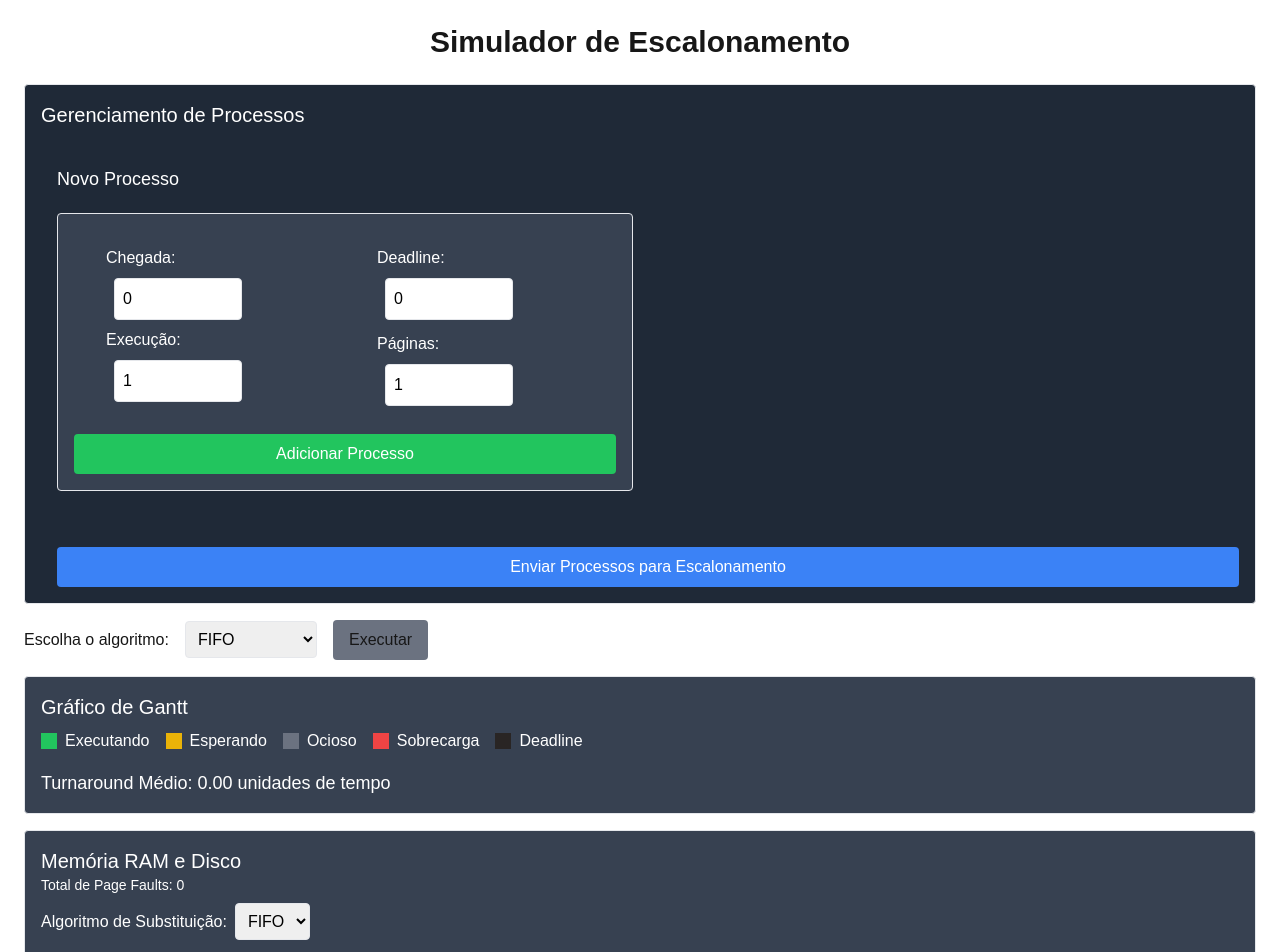
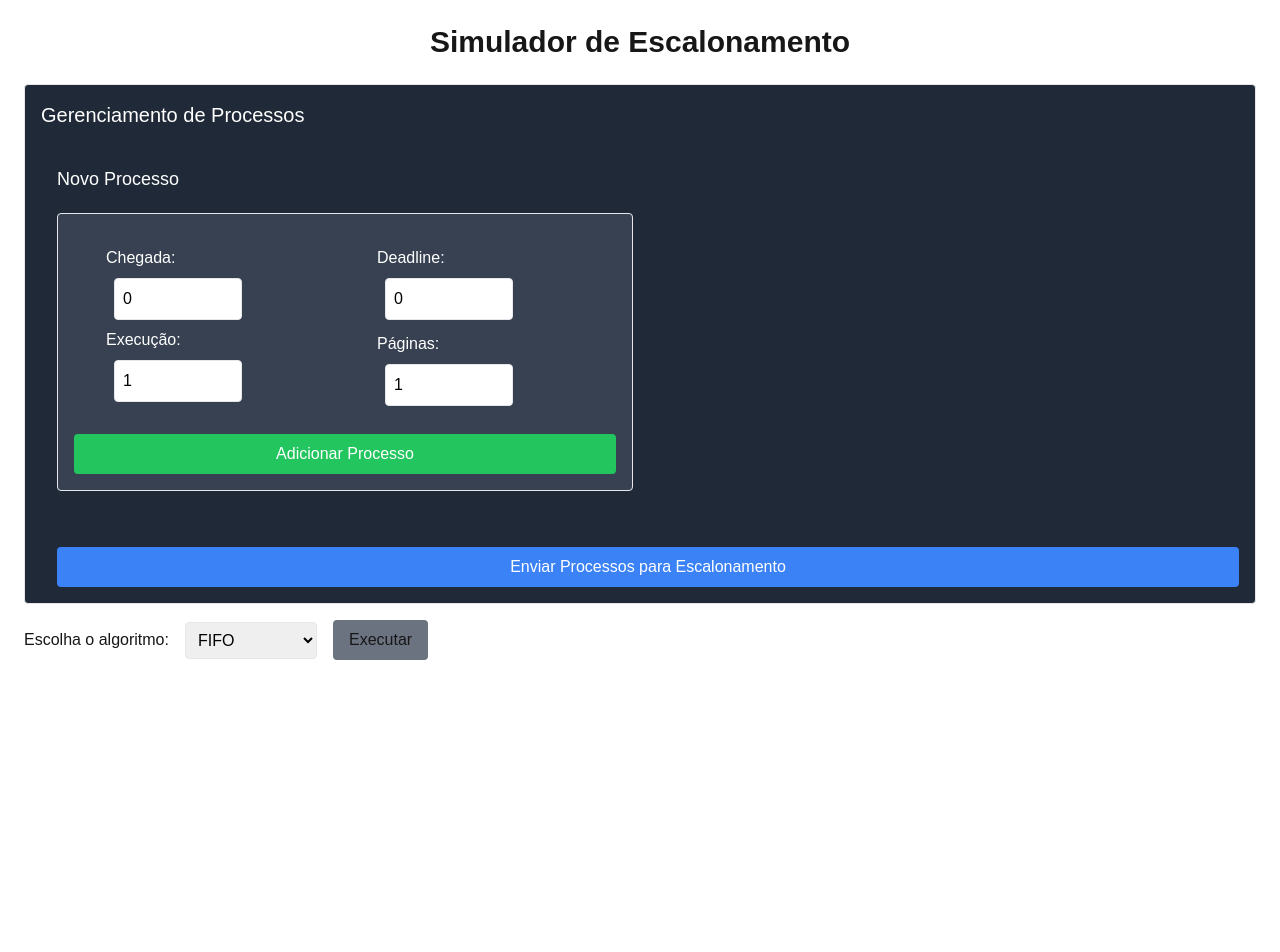
Before and after one commit to lucasjulio2003/Escalonador-de-processos---SO, a Next.js app: page / in a window 1280 px wide. Shown: the top 952 px of the page. After the commit the page ends 800 px from the top, so only its background shows below. Built offline with nearby package versions, Linux system fonts and the light colour scheme.

Commit message:
tratamento de erro

```diff
--- a/app/components/GanttChart.tsx
+++ b/app/components/GanttChart.tsx
@@ -145,7 +145,7 @@ export default function GanttChart({
         </div>
         <div className="flex items-center space-x-2">
           <div className="w-4 h-4 bg-stone-800" />
-          <span>Deadline</span>
+          <span>Após Deadline</span>
         </div>
       </div>
 
--- a/app/page.tsx
+++ b/app/page.tsx
@@ -1,5 +1,6 @@
 /* eslint-disable @typescript-eslint/no-explicit-any */
 "use client";
+import React, { useState } from 'react';
 import ProcessForm from "./components/ProcessForm";
 import MemoryView from "./components/MemoryView";
 import GanttChart from "./components/GanttChart";
@@ -7,7 +8,7 @@ import { useScheduler } from "./hooks/useScheduler";
 // import SelectInputs from "./components/SelectInputs";
 
 export default function Home() {
-
+  const [errorMessage, setErrorMessage] = useState<string | null>(null);
   const {
     processes,
     saveProcesses,
@@ -20,8 +21,28 @@ export default function Home() {
     runScheduler,
     isRunning,
   } = useScheduler();
-  // const [overhead, setOverhead] = useState(1);
 
+  const handleStartSimulation = () => {
+    // Verificar se há algum erro nos inputs
+    if (quantum <= 0) {
+      setErrorMessage('O quantum deve ser maior que 0.');
+      return;
+    }
+
+    if (processes.some(p => p.executationTime <= 0)) {
+      setErrorMessage('O tempo de execução de todos os processos deve ser maior que 0.');
+      return;
+    }
+
+    if (processes.some(p => p.numPages <= 0)) {
+      setErrorMessage('O número de páginas de todos os processos deve ser maior que 0.');
+      return;
+    }
+
+    // Se não houver erros, iniciar a simulação
+    setErrorMessage(null);
+    runScheduler();
+  };
 
   return (
     <div className="container mx-auto p-6">
@@ -31,7 +52,7 @@ export default function Home() {
       <ProcessForm setProcesses={saveProcesses} /> {/* Alterado para salvar antes de rodar */}
 
       {/* Configuração de Algoritmo */}
-      <div className="my-4">
+      <div className="my-4 flex items-center">
         <label className="mr-4">Escolha o algoritmo:</label>
         <select value={algorithm} onChange={(e) => setAlgorithm(e.target.value as any)} className="p-2 border rounded text-black">
           <option value="FIFO">FIFO</option>
@@ -40,12 +61,10 @@ export default function Home() {
           <option value="RR">Round Robin</option>
         </select>
 
-
         {/* Exibir campo Quantum apenas se Round Robin for selecionado */}
         {["RR", "EDF"].includes(algorithm) && (
           <div className="inline-block ml-4">
             <label className="block text-white text-sm">Quantum:</label>
-
             <input
               type="number"
               min={1}
@@ -55,7 +74,6 @@ export default function Home() {
               placeholder="Quantum"
             />
           </div>
-
         )}
 
         {/* Exibir campo de Sobrecarga apenas se RR ou EDF forem selecionados */}
@@ -71,12 +89,11 @@ export default function Home() {
               placeholder="Sobrecarga"
             />
           </div>
-
         )}
 
         {/* Botão de execução só funciona se os processos foram adicionados */}
         <button
-          onClick={runScheduler}
+          onClick={handleStartSimulation}
           className={`ml-4 px-4 py-2 rounded ${processes.length === 0 ? "bg-gray-500 cursor-not-allowed" : "bg-blue-500 hover:bg-blue-600 active:bg-blue-700 text-white"}`}
           disabled={processes.length === 0}
         >
@@ -84,19 +101,14 @@ export default function Home() {
         </button>
       </div>
 
+      {/* Mensagem de erro */}
+      {errorMessage && <div className="text-red-500">{errorMessage}</div>}
+
       {/* Gráfico de Gantt */}
-
-        <GanttChart processes={processes} algorithm={algorithm} quantum={quantum} overhead={overhead} isRunning={isRunning} />
-
-      {/* { !isRunning &&
-        <MemoryView processes={processes} algorithm={algorithm} quantum={quantum} overhead={overhead} isRunning/>} */}
+      {isRunning && <GanttChart processes={processes} algorithm={algorithm} quantum={quantum} overhead={overhead} isRunning={isRunning} />}
 
       {/* Exibição da Memória */}
-
-        <MemoryView processes={processes} algorithm={algorithm} quantum={quantum} overhead={overhead} isRunning={isRunning}/>
-
-      {/* Log de Execução */}
-
+      {isRunning && <MemoryView processes={processes} algorithm={algorithm} quantum={quantum} overhead={overhead} isRunning={isRunning} />}
     </div>
   );
 }
```
